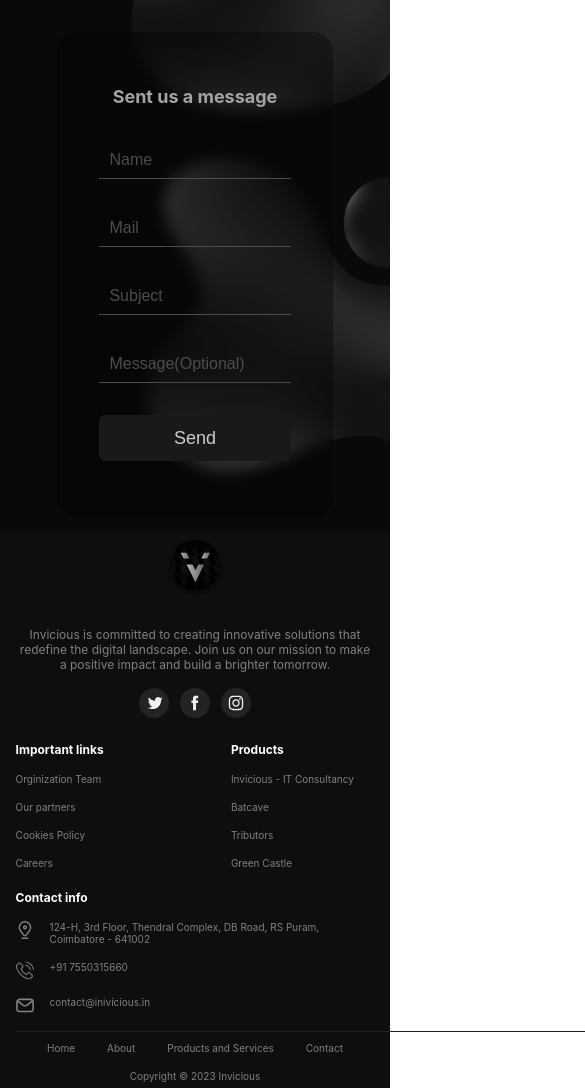
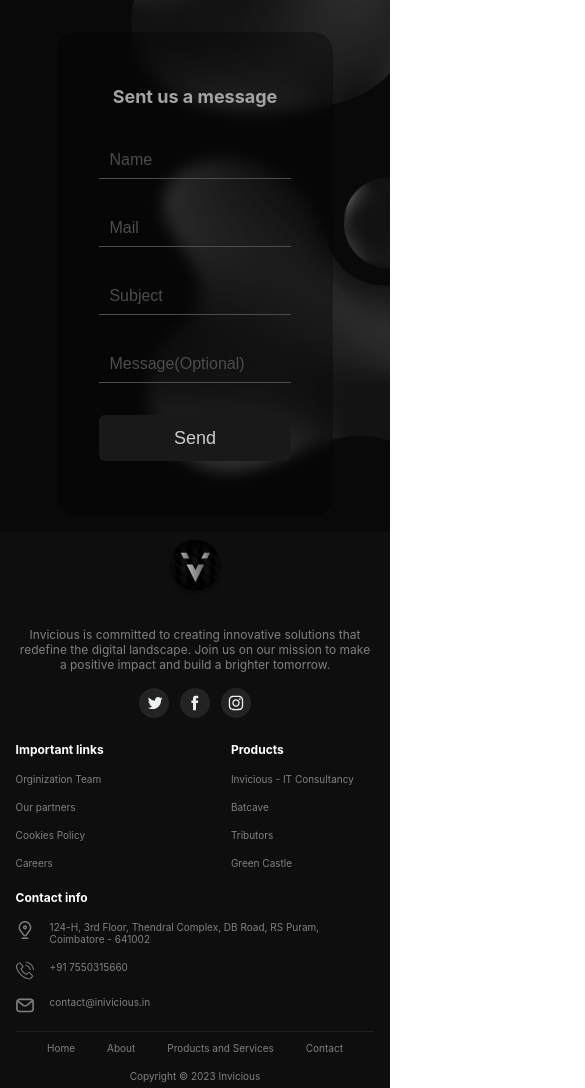
Before and after one commit to nivu2002/Invicious-Website, a React (Create React App) app: page / in a window 390 px wide. Shown: the part 2694-3782 px from the top of the page, 585 px wide, since content can reach past the window. Built offline with nearby package versions, Linux system fonts and the light colour scheme.

Commit message:
error resolved(unwanted right space)

```diff
--- a/src/Components/Footer/Footer.module.css
+++ b/src/Components/Footer/Footer.module.css
@@ -87,7 +87,7 @@
 }
 
 .hrdiv{
-    width: 1200px;
+    /* width: 1200px; */
 height: 1px;
 background: #1F1F1F;
 margin-top: 1rem;
--- a/src/index.css
+++ b/src/index.css
@@ -28,3 +28,9 @@
   /* background-color: red; */
 
 }
+@media screen and (max-width:768px){
+  #myBtn{
+    width: 20px;
+    right: 0;
+  }
+}
```
